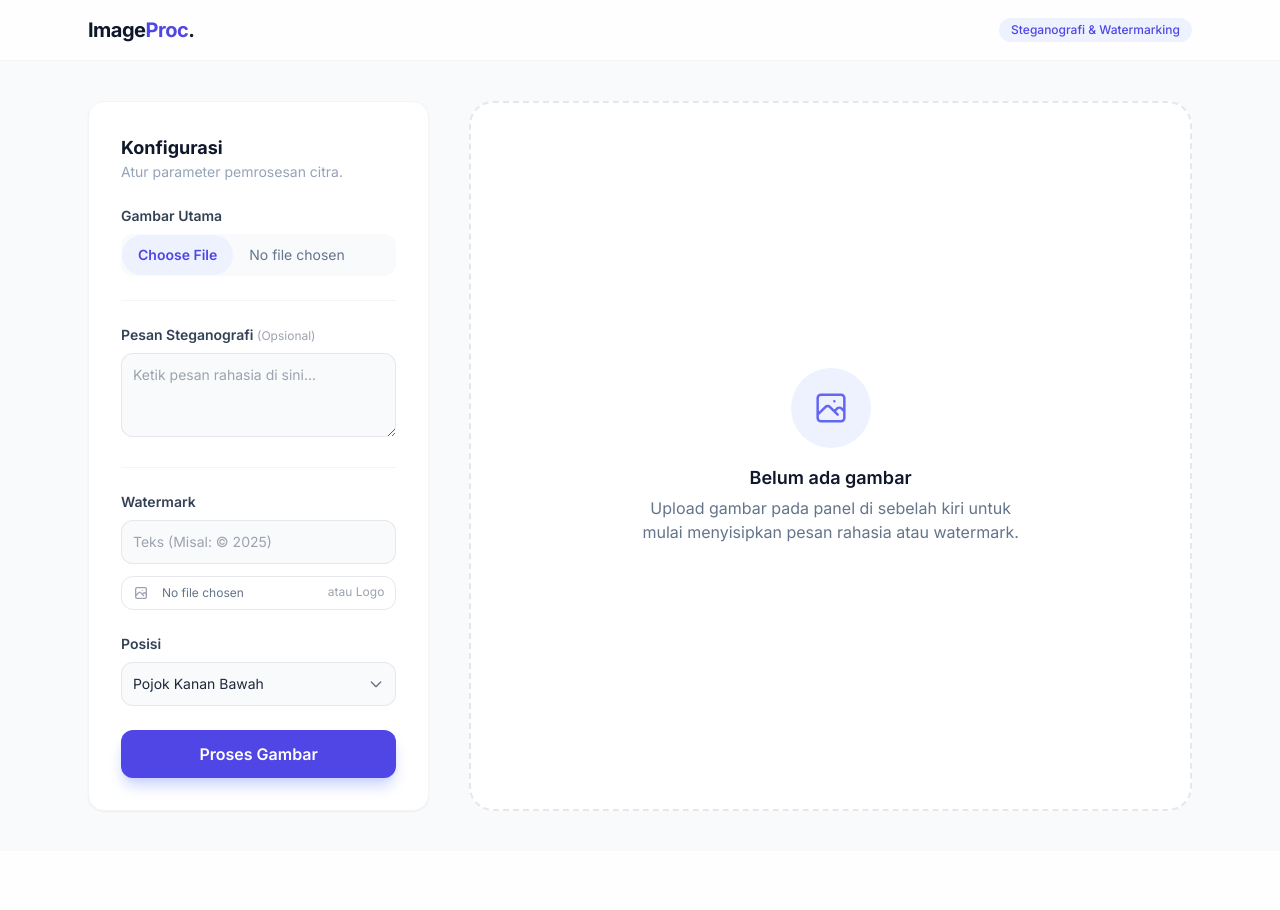
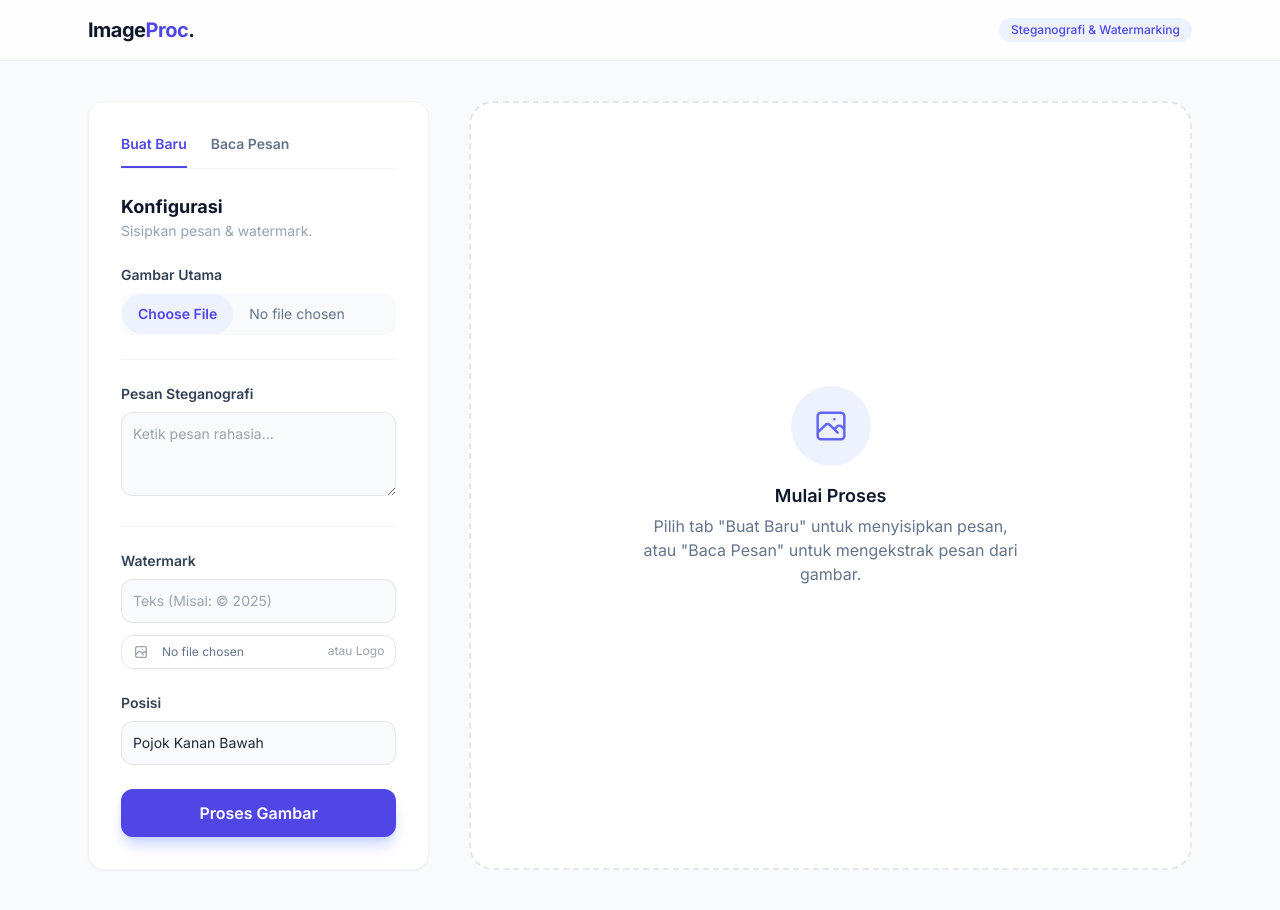
Before and after one commit to yudsetiawann/PCD-Processing-img, a Flask app: page / in a window 1280 px wide. Before the commit the page ends 812 px from the top, so only its background shows below. Run offline with Flask 3, Linux system fonts and the light colour scheme; some libraries are stand-ins or nearby versions.

Commit message:
add decode feature

```diff
--- a/app.py
+++ b/app.py
@@ -18,7 +18,7 @@ app.config['RESULT_FOLDER'] = RESULT_FOLDER
 @app.route('/', methods=['GET', 'POST'])
 def index():
     if request.method == 'POST':
-        # 1. Handle File Upload
+        # --- LOGIKA ENCODE (YANG SUDAH ADA) ---
         if 'image_file' not in request.files:
             return "No file part", 400
         file = request.files['image_file']
@@ -29,12 +29,10 @@ def index():
         original_path = os.path.join(app.config['UPLOAD_FOLDER'], filename)
         file.save(original_path)
 
-        # Ambil Input User
         stego_msg = request.form.get('stego_message', '')
         watermark_text = request.form.get('watermark_text', '')
         watermark_pos = request.form.get('watermark_pos', 'bottom_right')
 
-        # Handle Logo Watermark Upload
         logo_file = request.files.get('watermark_logo')
         logo_path = None
         if logo_file and logo_file.filename != '':
@@ -42,33 +40,26 @@ def index():
             logo_path = os.path.join(app.config['UPLOAD_FOLDER'], logo_filename)
             logo_file.save(logo_path)
 
-        # --- PROSES 1: STEGANOGRAFI ---
-        stego_filename = f"stego_{os.path.splitext(filename)[0]}.png" # Harus PNG
+        # Proses Stego
+        stego_filename = f"stego_{os.path.splitext(filename)[0]}.png"
         stego_output_path = os.path.join(app.config['RESULT_FOLDER'], stego_filename)
 
         try:
             if stego_msg:
                 utils_stego.encode_lsb(original_path, stego_msg, stego_output_path)
             else:
-                # Jika tidak ada pesan, copy saja gambar asli
                 from PIL import Image
                 Image.open(original_path).save(stego_output_path)
         except Exception as e:
             print(f"Stego Error: {e}")
 
-        # --- PROSES 2: WATERMARKING ---
+        # Proses Watermark
         wm_filename = f"wm_{os.path.splitext(filename)[0]}.png"
         wm_output_path = os.path.join(app.config['RESULT_FOLDER'], wm_filename)
 
         try:
-            # Prioritas: Logo dulu, kalau kosong baru Text
             utils_watermark.apply_watermark(
-                original_path,
-                wm_output_path,
-                text=watermark_text,
-                logo_path=logo_path,
-                position=watermark_pos,
-                opacity=0.6
+                original_path, wm_output_path, text=watermark_text, logo_path=logo_path, position=watermark_pos
             )
         except Exception as e:
             print(f"Watermark Error: {e}")
@@ -77,9 +68,35 @@ def index():
                                original=filename,
                                stego=stego_filename,
                                watermark=wm_filename,
-                               processed=True)
+                               processed=True,
+                               active_tab='encode') # Tab aktif tetap encode
 
-    return render_template('index.html', processed=False)
+    return render_template('index.html', processed=False, active_tab='encode')
+
+# --- LOGIKA DECODE (BARU) ---
+@app.route('/decode', methods=['POST'])
+def decode():
+    if 'image_file_decode' not in request.files:
+        return "No file part", 400
+    file = request.files['image_file_decode']
+    if file.filename == '':
+        return "No selected file", 400
+
+    filename = secure_filename(file.filename)
+    filepath = os.path.join(app.config['UPLOAD_FOLDER'], filename)
+    file.save(filepath)
+
+    decoded_msg = "Pesan tidak ditemukan atau format salah."
+    try:
+        decoded_msg = utils_stego.decode_lsb(filepath)
+    except Exception as e:
+        decoded_msg = f"Error: {str(e)}"
+
+    return render_template('index.html',
+                           decoded_message=decoded_msg,
+                           processed=False, # Supaya panel kanan menampilkan hasil decode
+                           decode_mode=True,
+                           active_tab='decode') # Tab aktif pindah ke decode
 
 @app.route('/download/<path:filename>')
 def download_file(filename):
--- a/templates/index.html
+++ b/templates/index.html
@@ -9,6 +9,17 @@
     <style>
       body {
         font-family: "Inter", sans-serif;
+      }
+      .tab-active {
+        border-bottom: 2px solid #4f46e5;
+        color: #4f46e5;
+      }
+      .tab-inactive {
+        border-bottom: 2px solid transparent;
+        color: #64748b;
+      }
+      .tab-inactive:hover {
+        color: #334155;
       }
     </style>
   </head>
@@ -26,9 +37,15 @@
       <div class="grid grid-cols-1 lg:grid-cols-12 gap-10">
         <div class="lg:col-span-4">
           <div class="bg-white p-8 rounded-2xl shadow-sm border border-gray-100 sticky top-24">
+            <div class="flex space-x-6 border-b border-gray-100 mb-6">
+              <button onclick="switchTab('encode')" id="btn-encode" class="pb-3 text-sm font-semibold transition-all {{ 'tab-active' if active_tab != 'decode' else 'tab-inactive' }}">Buat Baru</button>
+              <button onclick="switchTab('decode')" id="btn-decode" class="pb-3 text-sm font-semibold transition-all {{ 'tab-active' if active_tab == 'decode' else 'tab-inactive' }}">Baca Pesan</button>
+            </div>
+
+            <div id="form-encode" class="{{ 'hidden' if active_tab == 'decode' else 'block' }}">
               <div class="mb-6">
                 <h2 class="text-lg font-bold text-slate-900">Konfigurasi</h2>
-              <p class="text-sm text-slate-400">Atur parameter pemrosesan citra.</p>
+                <p class="text-sm text-slate-400">Sisipkan pesan & watermark.</p>
               </div>
 
               <form action="/" method="POST" enctype="multipart/form-data" class="space-y-6">
@@ -48,12 +65,12 @@
                 <div class="border-t border-gray-100"></div>
 
                 <div>
-                <label class="block text-sm font-semibold text-slate-700 mb-2">Pesan Steganografi <span class="text-xs font-normal text-gray-400">(Opsional)</span></label>
+                  <label class="block text-sm font-semibold text-slate-700 mb-2">Pesan Steganografi</label>
                   <textarea
                     name="stego_message"
                     rows="3"
                     class="w-full rounded-xl bg-gray-50 border-0 text-sm text-slate-800 ring-1 ring-inset ring-gray-200 focus:ring-2 focus:ring-inset focus:ring-indigo-600 p-3 transition-all placeholder:text-gray-400"
-                  placeholder="Ketik pesan rahasia di sini..."
+                    placeholder="Ketik pesan rahasia..."
                   ></textarea>
                 </div>
 
@@ -61,7 +78,6 @@
 
                 <div>
                   <label class="block text-sm font-semibold text-slate-700 mb-2">Watermark</label>
-
                   <div class="space-y-3">
                     <input
                       type="text"
@@ -69,7 +85,6 @@
                       class="w-full rounded-xl bg-gray-50 border-0 text-sm text-slate-800 ring-1 ring-inset ring-gray-200 focus:ring-2 focus:ring-inset focus:ring-indigo-600 p-3 transition-all"
                       placeholder="Teks (Misal: © 2025)"
                     />
-
                     <div class="relative">
                       <span class="absolute inset-y-0 left-0 flex items-center pl-3 pointer-events-none">
                         <svg class="w-4 h-4 text-gray-400" fill="none" stroke="currentColor" viewBox="0 0 24 24">
@@ -81,7 +96,7 @@
                           ></path>
                         </svg>
                       </span>
-                    <input type="file" name="watermark_logo" accept="image/*" class="block w-full text-xs text-slate-500 pl-10 py-2 border rounded-xl border-gray-200 file:hidden" placeholder="Upload Logo" />
+                      <input type="file" name="watermark_logo" accept="image/*" class="block w-full text-xs text-slate-500 pl-10 py-2 border rounded-xl border-gray-200 file:hidden" />
                       <span class="absolute right-3 top-2 text-xs text-gray-400 pointer-events-none">atau Logo</span>
                     </div>
                   </div>
@@ -97,28 +112,67 @@
                       <option value="bottom_right">Pojok Kanan Bawah</option>
                       <option value="center">Tengah Gambar</option>
                     </select>
-                  <div class="pointer-events-none absolute inset-y-0 right-0 flex items-center px-3 text-gray-500">
-                    <svg class="h-4 w-4" fill="none" stroke="currentColor" viewBox="0 0 24 24"><path stroke-linecap="round" stroke-linejoin="round" stroke-width="2" d="M19 9l-7 7-7-7"></path></svg>
+                  </div>
+                </div>
+
+                <button type="submit" class="w-full bg-indigo-600 text-white font-semibold py-3 px-4 rounded-xl hover:bg-indigo-700 transition-all shadow-lg shadow-indigo-200 mt-2">Proses Gambar</button>
+              </form>
+            </div>
+
+            <div id="form-decode" class="{{ 'block' if active_tab == 'decode' else 'hidden' }}">
+              <div class="mb-6">
+                <h2 class="text-lg font-bold text-slate-900">Ekstrak Pesan</h2>
+                <p class="text-sm text-slate-400">Upload gambar yang memiliki pesan tersembunyi.</p>
+              </div>
+
+              <form action="/decode" method="POST" enctype="multipart/form-data" class="space-y-6">
+                <div>
+                  <label class="block text-sm font-semibold text-slate-700 mb-2">File Gambar Steganografi</label>
+                  <div class="relative group">
+                    <input
+                      type="file"
+                      name="image_file_decode"
+                      required
+                      accept="image/png"
+                      class="block w-full text-sm text-slate-500 file:mr-4 file:py-2.5 file:px-4 file:rounded-full file:border-0 file:text-sm file:font-semibold file:bg-pink-50 file:text-pink-600 hover:file:bg-pink-100 cursor-pointer bg-gray-50 rounded-xl border border-transparent focus:border-pink-500 focus:ring-0 transition-all"
+                    />
+                  </div>
+                  <p class="text-xs text-slate-400 mt-2">*Upload file format .PNG hasil proses sebelumnya.</p>
+                </div>
+
+                <button type="submit" class="w-full bg-pink-600 text-white font-semibold py-3 px-4 rounded-xl hover:bg-pink-700 transition-all shadow-lg shadow-pink-200 mt-2">Baca Pesan Rahasia</button>
+              </form>
             </div>
           </div>
         </div>
 
-              <button
-                type="submit"
-                class="w-full bg-indigo-600 text-white font-semibold py-3 px-4 rounded-xl hover:bg-indigo-700 focus:outline-none focus:ring-2 focus:ring-offset-2 focus:ring-indigo-500 transition-all duration-200 shadow-lg shadow-indigo-200 mt-2"
-              >
-                Proses Gambar
-              </button>
-            </form>
+        <div class="lg:col-span-8">
+          {% if decode_mode %}
+          <div class="space-y-6">
+            <div class="flex items-center justify-between">
+              <h2 class="text-2xl font-bold text-slate-900 tracking-tight">Hasil Ekstraksi</h2>
+              <span class="px-3 py-1 bg-pink-100 text-pink-700 text-xs font-semibold rounded-full">Decode Selesai</span>
+            </div>
+
+            <div class="bg-white p-8 rounded-2xl shadow-sm border border-gray-100 text-center">
+              <div class="w-16 h-16 bg-pink-50 text-pink-500 rounded-full flex items-center justify-center mx-auto mb-4">
+                <svg class="w-8 h-8" fill="none" stroke="currentColor" viewBox="0 0 24 24">
+                  <path stroke-linecap="round" stroke-linejoin="round" stroke-width="2" d="M8 10h.01M12 10h.01M16 10h.01M9 16H5a2 2 0 01-2-2V6a2 2 0 012-2h14a2 2 0 012 2v8a2 2 0 01-2 2h-5l-5 5v-5z"></path>
+                </svg>
+              </div>
+              <h3 class="text-sm font-bold text-slate-400 uppercase tracking-wider mb-2">Pesan Rahasia Ditemukan:</h3>
+              <div class="bg-slate-50 border border-slate-200 rounded-xl p-6 relative">
+                <p class="text-lg text-slate-800 font-mono break-all">{{ decoded_message }}</p>
+              </div>
+              <a href="/" class="inline-block mt-6 text-sm font-semibold text-indigo-600 hover:text-indigo-800">Kembali ke Mode Buat Baru &rarr;</a>
             </div>
           </div>
 
-        <div class="lg:col-span-8">
-          {% if processed %}
+          {% elif processed %}
           <div class="space-y-6">
             <div class="flex items-center justify-between">
               <h2 class="text-2xl font-bold text-slate-900 tracking-tight">Hasil Analisis</h2>
-              <span class="px-3 py-1 bg-green-100 text-green-700 text-xs font-semibold rounded-full">Selesai</span>
+              <span class="px-3 py-1 bg-green-100 text-green-700 text-xs font-semibold rounded-full">Encode Selesai</span>
             </div>
 
             <div class="grid grid-cols-1 md:grid-cols-2 gap-6">
@@ -142,7 +196,7 @@
                       <svg class="w-4 h-4" fill="none" stroke="currentColor" viewBox="0 0 24 24">
                         <path stroke-linecap="round" stroke-linejoin="round" stroke-width="2" d="M4 16v1a3 3 0 003 3h10a3 3 0 003-3v-1m-4-4l-4 4m0 0l-4-4m4 4V4"></path>
                       </svg>
-                      Download
+                      Download PNG
                     </a>
                   </div>
                 </div>
@@ -175,12 +229,43 @@
                 ></path>
               </svg>
             </div>
-            <h3 class="text-lg font-semibold text-slate-900 mb-1">Belum ada gambar</h3>
-            <p class="text-slate-500 max-w-sm">Upload gambar pada panel di sebelah kiri untuk mulai menyisipkan pesan rahasia atau watermark.</p>
+            <h3 class="text-lg font-semibold text-slate-900 mb-1">Mulai Proses</h3>
+            <p class="text-slate-500 max-w-sm">Pilih tab "Buat Baru" untuk menyisipkan pesan, atau "Baca Pesan" untuk mengekstrak pesan dari gambar.</p>
           </div>
           {% endif %}
         </div>
       </div>
     </div>
+
+    <script>
+      function switchTab(tab) {
+        const formEncode = document.getElementById("form-encode");
+        const formDecode = document.getElementById("form-decode");
+        const btnEncode = document.getElementById("btn-encode");
+        const btnDecode = document.getElementById("btn-decode");
+
+        if (tab === "encode") {
+          formEncode.classList.remove("hidden");
+          formEncode.classList.add("block");
+          formDecode.classList.remove("block");
+          formDecode.classList.add("hidden");
+
+          btnEncode.classList.add("tab-active");
+          btnEncode.classList.remove("tab-inactive");
+          btnDecode.classList.remove("tab-active");
+          btnDecode.classList.add("tab-inactive");
+        } else {
+          formEncode.classList.remove("block");
+          formEncode.classList.add("hidden");
+          formDecode.classList.remove("hidden");
+          formDecode.classList.add("block");
+
+          btnEncode.classList.remove("tab-active");
+          btnEncode.classList.add("tab-inactive");
+          btnDecode.classList.add("tab-active");
+          btnDecode.classList.remove("tab-inactive");
+        }
+      }
+    </script>
   </body>
 </html>
```
Also changed, not shown: utils_watermark.py (+2 -5 lines), static/results/stego_Gemini_Generated_Image_qhwgckqhwgckqhwg-removebg-preview.png (added), static/results/wm_Gemini_Generated_Image_qhwgckqhwgckqhwg-removebg-preview.png (added), static/uploads/Gemini_Generated_Image_qhwgckqhwgckqhwg-removebg-preview.png (added), static/uploads/stego_Gemini_Generated_Image_qhwgckqhwgckqhwg-removebg-preview.png (added). Lines whose indentation alone changed are shown as unchanged.
